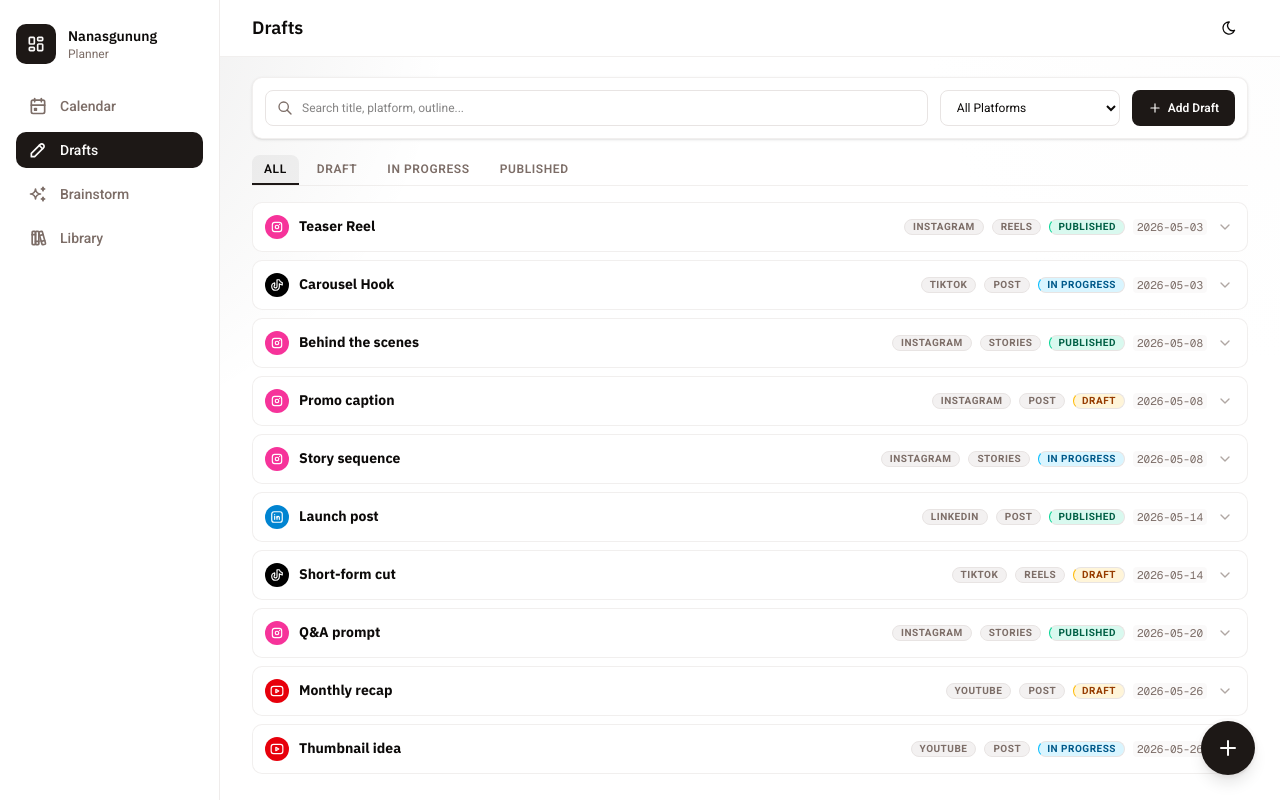
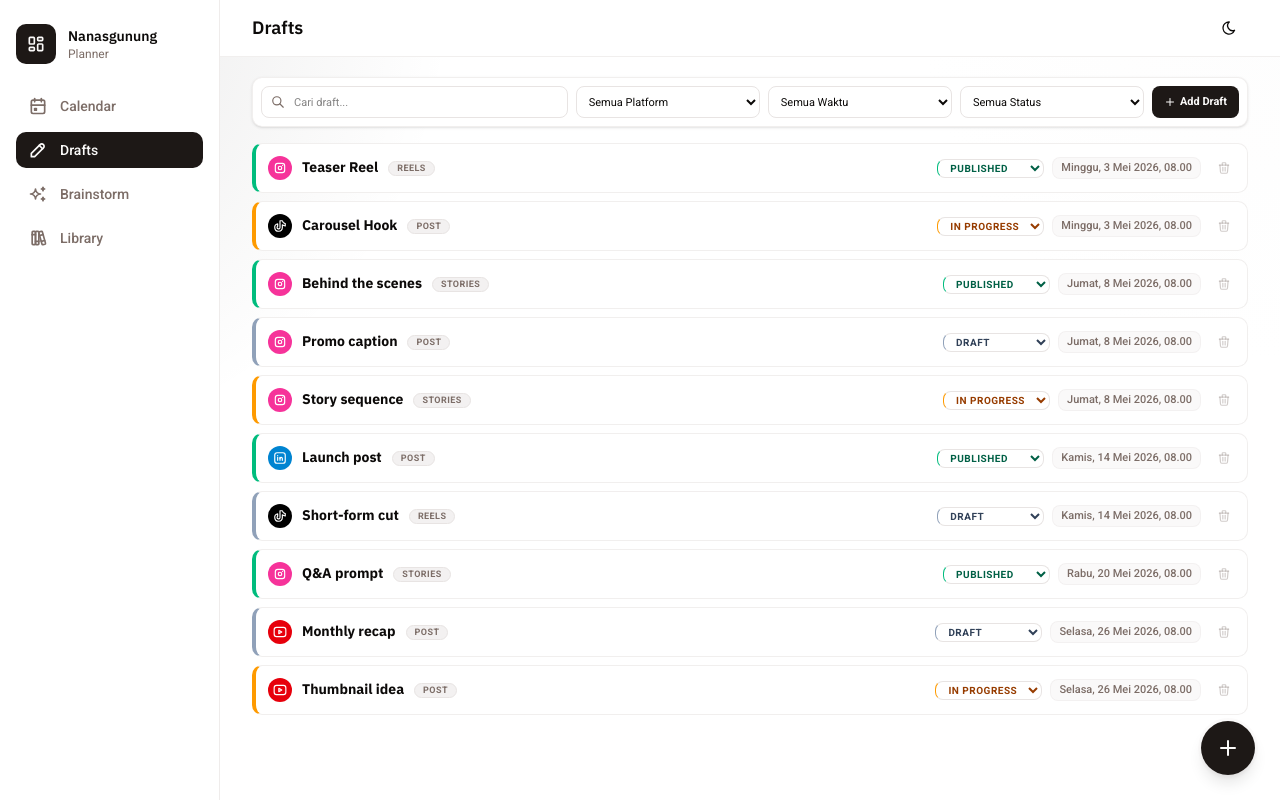
Before and after one commit to nasgunawann/nanasgunung-planner, a Next.js app: page /drafts in a window 1280 px wide. Built offline with nearby package versions, Linux system fonts and the light colour scheme.

Commit message:
feat: enhance date handling in drafts with datetime-local input and improved formatting

```diff
--- a/src/app/(planner)/calendar/page.tsx
+++ b/src/app/(planner)/calendar/page.tsx
@@ -264,7 +264,7 @@ export default function CalendarPage() {
                   category: category || "Post",
                   status: status || "Draft",
                   content: content || "",
-                  date: format(selectedDate, "yyyy-MM-dd"),
+                  date: format(selectedDate, "yyyy-MM-dd") + "T08:00",
                 });
 
                 closeModal();
--- a/src/app/(planner)/drafts/page.tsx
+++ b/src/app/(planner)/drafts/page.tsx
@@ -16,11 +16,16 @@ import {
   IconBrandYoutube,
   IconSearch,
   IconTrash,
-  IconEdit,
   IconPlus,
-  IconChevronDown,
-  IconChevronUp,
+  IconChevronLeft,
+  IconChevronRight,
 } from "@tabler/icons-react";
+import {
+  formatFriendlyIndonesianDate,
+  isDateToday,
+  isDateThisWeek,
+  isDateThisMonth,
+} from "@/lib/date-utils";
 
 const platformIconMap: Record<string, ComponentType<{ className?: string }>> = {
   Instagram: IconBrandInstagram,
@@ -30,20 +35,47 @@ const platformIconMap: Record<string, ComponentType<{ className?: string }>> = {
 };
 
 export default function DraftsPage() {
-  const { drafts, deleteDraft, addDraft } = useDrafts();
-  const [expandedId, setExpandedId] = useState<string | null>(null);
+  const { drafts, deleteDraft, addDraft, updateDraft } = useDrafts();
 
   // Filter States
   const [searchQuery, setSearchQuery] = useState("");
   const [selectedPlatform, setSelectedPlatform] = useState("All");
   const [selectedStatus, setSelectedStatus] = useState("All");
+  const [timeFilter, setTimeFilter] = useState("All"); // "All", "Today", "ThisWeek", "ThisMonth"
+
+  // Pagination State - 10 items per page as requested
+  const [currentPage, setCurrentPage] = useState(1);
+  const ITEMS_PER_PAGE = 10;
 
   const platformOptions = ["All", "Instagram", "TikTok", "LinkedIn", "YouTube"];
   const statusTabOptions = ["All", "Draft", "In progress", "Published"];
+  const timeFilterOptions = [
+    { value: "All", label: "Semua Waktu" },
+    { value: "Today", label: "Hari Ini" },
+    { value: "ThisWeek", label: "Minggu Ini" },
+    { value: "ThisMonth", label: "Bulan Ini" },
+  ];
 
-  function toggleExpand(id: string) {
-    setExpandedId((prev) => (prev === id ? null : id));
-  }
+  // Reset pagination on filter adjustments to prevent out-of-bound errors
+  const handleSearchChange = (val: string) => {
+    setSearchQuery(val);
+    setCurrentPage(1);
+  };
+
+  const handlePlatformChange = (val: string) => {
+    setSelectedPlatform(val);
+    setCurrentPage(1);
+  };
+
+  const handleStatusChange = (val: string) => {
+    setSelectedStatus(val);
+    setCurrentPage(1);
+  };
+
+  const handleTimeChange = (val: string) => {
+    setTimeFilter(val);
+    setCurrentPage(1);
+  };
 
   // Filter Logic
   const filteredDrafts = drafts.filter((d) => {
@@ -59,34 +91,76 @@ export default function DraftsPage() {
       selectedStatus === "All" ||
       normalized.toLowerCase() === selectedStatus.toLowerCase();
 
-    return matchesSearch && matchesPlatform && matchesStatus;
+    const matchesTime = (() => {
+      if (timeFilter === "All") return true;
+      if (timeFilter === "Today") return isDateToday(d.date);
+      if (timeFilter === "ThisWeek") return isDateThisWeek(d.date);
+      if (timeFilter === "ThisMonth") return isDateThisMonth(d.date);
+      return true;
+    })();
+
+    return matchesSearch && matchesPlatform && matchesStatus && matchesTime;
   });
+
+  // Pagination Logic
+  const totalPages = Math.ceil(filteredDrafts.length / ITEMS_PER_PAGE);
+  const startIndex = (currentPage - 1) * ITEMS_PER_PAGE;
+  const paginatedDrafts = filteredDrafts.slice(
+    startIndex,
+    startIndex + ITEMS_PER_PAGE
+  );
 
   return (
     <div className="space-y-4">
-      {/* Simple Control Panel */}
-      <div className="grid gap-3 sm:grid-cols-[1fr_180px_auto] bg-card border border-border/60 p-3 rounded-lg shadow-sm">
+      {/* Consolidated Control Panel - Combined filters in a single sleek row */}
+      <div className="grid gap-2 grid-cols-1 sm:grid-cols-[2fr_1.2fr_1.2fr_1.2fr_auto] items-center bg-card border border-border/60 p-2 rounded-lg shadow-sm">
         {/* Search */}
         <div className="relative flex items-center">
-          <IconSearch className="absolute left-3 size-4 text-muted-foreground" />
+          <IconSearch className="absolute left-2.5 size-3.5 text-muted-foreground" />
           <input
             type="text"
-            placeholder="Search title, platform, outline..."
+            placeholder="Cari draft..."
             value={searchQuery}
-            onChange={(e) => setSearchQuery(e.target.value)}
-            className="h-9 w-full rounded-md border border-border bg-background pl-9 pr-4 text-xs outline-none focus:border-primary/50"
+            onChange={(e) => handleSearchChange(e.target.value)}
+            className="h-8 w-full rounded-md border border-border bg-background pl-8 pr-3 text-[11px] outline-none focus:border-primary/50"
           />
         </div>
 
         {/* Platform Dropdown */}
         <select
           value={selectedPlatform}
-          onChange={(e) => setSelectedPlatform(e.target.value)}
-          className="h-9 rounded-md border border-border bg-background px-3 text-xs outline-none focus:border-primary/50"
+          onChange={(e) => handlePlatformChange(e.target.value)}
+          className="h-8 rounded-md border border-border bg-background px-2 text-[11px] outline-none focus:border-primary/50 cursor-pointer"
         >
           {platformOptions.map((plat) => (
             <option key={plat} value={plat}>
-              {plat === "All" ? "All Platforms" : plat}
+              {plat === "All" ? "Semua Platform" : plat}
+            </option>
+          ))}
+        </select>
+
+        {/* Time Filter Dropdown */}
+        <select
+          value={timeFilter}
+          onChange={(e) => handleTimeChange(e.target.value)}
+          className="h-8 rounded-md border border-border bg-background px-2 text-[11px] outline-none focus:border-primary/50 cursor-pointer"
+        >
+          {timeFilterOptions.map((opt) => (
+            <option key={opt.value} value={opt.value}>
+              {opt.label}
+            </option>
+          ))}
+        </select>
+
+        {/* Status Dropdown */}
+        <select
+          value={selectedStatus}
+          onChange={(e) => handleStatusChange(e.target.value)}
+          className="h-8 rounded-md border border-border bg-background px-2 text-[11px] outline-none focus:border-primary/50 cursor-pointer"
+        >
+          {statusTabOptions.map((statusTab) => (
+            <option key={statusTab} value={statusTab}>
+              {statusTab === "All" ? "Semua Status" : statusTab}
             </option>
           ))}
         </select>
@@ -96,66 +170,50 @@ export default function DraftsPage() {
           type="button"
           onClick={() => {
             const now = new Date();
-            const dateStr = `${now.getFullYear()}-${String(now.getMonth() + 1).padStart(2, "0")}-${String(now.getDate()).padStart(2, "0")}`;
+            const dateStr = `${now.getFullYear()}-${String(
+              now.getMonth() + 1
+            ).padStart(2, "0")}-${String(now.getDate()).padStart(
+              2,
+              "0"
+            )}T08:00`;
             addDraft({
               title: "New Draft Concept",
-              platform: selectedPlatform !== "All" ? selectedPlatform : "Instagram",
+              platform:
+                selectedPlatform !== "All" ? selectedPlatform : "Instagram",
               category: "Post",
               status: "Draft",
               content: "",
               date: dateStr,
             });
           }}
-          className="flex h-9 items-center justify-center gap-1.5 rounded-md bg-primary px-4 text-xs font-semibold text-primary-foreground hover:bg-primary/95 transition-colors"
+          className="flex h-8 items-center justify-center gap-1 rounded-md bg-primary px-3 text-[11px] font-bold text-primary-foreground hover:bg-primary/95 transition-colors"
         >
-          <IconPlus className="size-3.5" />
+          <IconPlus className="size-3" />
           Add Draft
         </button>
       </div>
 
-      {/* Simple Status Filter Tabs */}
-      <div className="flex gap-1.5 border-b border-border/60 pb-1 text-xs">
-        {statusTabOptions.map((statusTab) => (
-          <button
-            key={statusTab}
-            type="button"
-            onClick={() => setSelectedStatus(statusTab)}
-            className={[
-              "px-3 py-1.5 font-semibold uppercase tracking-wider rounded-t-md transition-colors -mb-1 border-b-2",
-              selectedStatus === statusTab
-                ? "border-primary text-foreground bg-primary/5 font-bold"
-                : "border-transparent text-muted-foreground hover:text-foreground",
-            ].join(" ")}
-          >
-            {statusTab}
-          </button>
-        ))}
-      </div>
-
-      {/* Accordion list */}
-      {filteredDrafts.length > 0 ? (
+      {/* Glanceable Drafts List */}
+      {paginatedDrafts.length > 0 ? (
         <div className="space-y-2">
-          {filteredDrafts.map((d) => {
+          {paginatedDrafts.map((d) => {
             const status = normalizeStatus(d.status);
-            const statusTheme = statusAccentMap[status] ?? statusAccentMap.Default;
+            const statusTheme =
+              statusAccentMap[status] ?? statusAccentMap.Default;
             const Icon = platformIconMap[d.platform ?? ""];
-            const isExpanded = expandedId === d.id;
 
             return (
-              <div
+              <Link
                 key={d.id}
+                href={`/drafts/${d.id}`}
                 className={[
-                  "rounded-lg border border-border/60 bg-card overflow-hidden transition-all",
-                  isExpanded ? "border-primary/45 shadow-sm" : "hover:border-border",
+                  "block rounded-lg border border-border/60 bg-card overflow-hidden transition-all hover:border-y-primary/40 hover:border-r-primary/40 hover:shadow-sm border-l-4",
+                  statusTheme.border,
                 ].join(" ")}
               >
-                {/* Horizontal compact row (Header) */}
-                <button
-                  type="button"
-                  onClick={() => toggleExpand(d.id)}
-                  className="w-full flex flex-col sm:flex-row sm:items-center justify-between gap-3 p-3 text-left transition-colors hover:bg-muted/15"
-                >
-                  {/* Left: Platform Icon + Title */}
+                {/* Horizontal compact row */}
+                <div className="flex flex-col sm:flex-row sm:items-center justify-between gap-3 p-3">
+                  {/* Left: Platform Icon + Title + Format Badge */}
                   <div className="flex items-center gap-2.5 min-w-0 flex-1">
                     {Icon ? (
                       <span
@@ -167,99 +225,86 @@ export default function DraftsPage() {
                         <Icon className="h-3.5 w-3.5 text-white" />
                       </span>
                     ) : null}
-                    <h3 className="truncate text-sm font-bold font-heading text-foreground leading-tight">
+
+                    {/* Truncated Title for perfect spacing */}
+                    <h3 className="truncate text-sm font-bold font-heading text-foreground leading-tight max-w-[140px] sm:max-w-[280px] md:max-w-[380px]">
                       {d.title}
                     </h3>
-                  </div>
 
-                  {/* Middle & Right: Unified Badges, Date, and Chevron */}
-                  <div className="flex flex-wrap items-center gap-2 text-[10px] sm:shrink-0">
-                    {/* Platform Badge */}
-                    {d.platform ? (
-                      <span className="bg-muted text-muted-foreground border border-border px-2 py-0.5 rounded-md font-bold uppercase tracking-wider leading-none">
-                        {d.platform}
-                      </span>
-                    ) : null}
-
-                    {/* Category Badge */}
+                    {/* Format/Category Badge nestled inline */}
                     {d.category ? (
-                      <span className="bg-muted text-muted-foreground border border-border px-2 py-0.5 rounded-md font-bold uppercase tracking-wider leading-none">
+                      <span className="bg-muted text-muted-foreground border border-border px-2 py-0.5 rounded-md font-bold uppercase tracking-wider text-[9px] leading-none shrink-0">
                         {contentCategoryLabelMap[d.category] ?? d.category}
                       </span>
                     ) : null}
+                  </div>
 
-                    {/* Status Badge */}
-                    <span
+                  {/* Right: Status Dropdown, Friendly Date, and Delete Button */}
+                  <div className="flex flex-wrap items-center gap-2 text-[10px] sm:shrink-0">
+                    {/* Interactive Quick Status Dropdown */}
+                    <select
+                      value={status}
+                      onClick={(e) => {
+                        e.preventDefault(); // Prevents navigating to detail page
+                        e.stopPropagation(); // Prevents link event bubbling
+                      }}
+                      onChange={(e) => {
+                        e.preventDefault();
+                        e.stopPropagation();
+                        updateDraft(d.id, { status: e.target.value });
+                      }}
                       className={[
-                        "border px-2 py-0.5 rounded-md font-bold uppercase tracking-wider leading-none",
+                        "border px-2 py-0.5 rounded-md font-bold uppercase tracking-wider text-[10px] leading-none cursor-pointer bg-transparent outline-none focus:ring-1 focus:ring-primary/40 transition-colors duration-150 select-none",
                         statusTheme.bg,
                         statusTheme.chipText,
                         statusTheme.border,
                       ].join(" ")}
                     >
-                      {status}
+                      <option
+                        value="Draft"
+                        className="bg-background text-foreground font-sans uppercase font-bold text-[10px]"
+                      >
+                        Draft
+                      </option>
+                      <option
+                        value="In progress"
+                        className="bg-background text-foreground font-sans uppercase font-bold text-[10px]"
+                      >
+                        In progress
+                      </option>
+                      <option
+                        value="Published"
+                        className="bg-background text-foreground font-sans uppercase font-bold text-[10px]"
+                      >
+                        Published
+                      </option>
+                    </select>
+
+                    {/* Friendly Localized Date */}
+                    <span className="text-[11px] font-medium text-muted-foreground px-2 py-0.5 bg-muted/40 border border-border/40 rounded-md">
+                      {formatFriendlyIndonesianDate(d.date)}
                     </span>
 
-                    {/* Date */}
-                    <span className="text-[11px] font-mono text-muted-foreground px-1 bg-muted/40 rounded">
-                      {d.date || "No date"}
-                    </span>
-
-                    {/* Expand indicator */}
-                    <span className="text-muted-foreground/60 p-0.5">
-                      {isExpanded ? (
-                        <IconChevronUp className="size-4" />
-                      ) : (
-                        <IconChevronDown className="size-4" />
-                      )}
-                    </span>
+                    {/* Quick Delete button (Stops link navigation) */}
+                    <button
+                      type="button"
+                      onClick={(e) => {
+                        e.preventDefault(); // Prevents navigating to the detail workspace
+                        e.stopPropagation(); // Prevents event bubbling
+                        if (
+                          confirm(`Delete "${d.title}"? This cannot be undone.`)
+                        ) {
+                          deleteDraft(d.id);
+                        }
+                      }}
+                      className="p-1 rounded text-muted-foreground/35 hover:text-red-500 hover:bg-red-500/5 transition-all ml-1 shrink-0"
+                      title="Delete Draft"
+                    >
+                      <IconTrash className="size-3.5" />
+                    </button>
                   </div>
-                </button>
-
-                {/* Expanded Script Outline Tray */}
-                {isExpanded ? (
-                  <div className="border-t border-border/40 bg-muted/5 p-4 space-y-3 animate-in slide-in-from-top-1 duration-150">
-                    <div className="space-y-1.5">
-                      <div className="text-[10px] uppercase tracking-wider font-bold text-muted-foreground flex justify-between">
-                        <span>Script & Storyboard Outline</span>
-                        <span className="font-normal font-mono text-[9px]">Last modified {d.updatedAt}</span>
-                      </div>
-                      <div className="rounded border border-border/50 bg-background p-3 text-[11px] text-muted-foreground font-mono leading-relaxed whitespace-pre-line max-h-[160px] overflow-y-auto">
-                        {d.content || (
-                          <span className="italic text-muted-foreground/35">
-                            No storyboard script added yet. Click edit to draft content.
-                          </span>
-                        )}
-                      </div>
-                    </div>
-
-                    {/* Tray actions */}
-                    <div className="flex justify-end gap-2 border-t border-border/40 pt-2.5">
-                      <Link
-                        href={`/drafts/${d.id}`}
-                        onClick={(e) => e.stopPropagation()}
-                        className="flex items-center gap-1.5 rounded-md border border-border bg-background hover:bg-muted px-2.5 py-1 text-xs font-semibold text-foreground transition-colors"
-                      >
-                        <IconEdit className="size-3.5" />
-                        Edit Draft
-                      </Link>
-                      <button
-                        type="button"
-                        onClick={(e) => {
-                          e.stopPropagation();
-                          if (confirm(`Delete "${d.title}"? This cannot be undone.`)) {
-                            deleteDraft(d.id);
-                          }
-                        }}
-                        className="flex items-center gap-1.5 rounded-md border border-red-500/10 bg-background hover:bg-red-500/5 px-2.5 py-1 text-xs font-semibold text-red-500 transition-colors"
-                      >
-                        <IconTrash className="size-3.5" />
-                        Delete
-                      </button>
-                    </div>
-                  </div>
-                ) : null}
-              </div>
+                </div>
+              </Link>
             );
           })}
         </div>
@@ -267,10 +312,40 @@ export default function DraftsPage() {
         <div className="flex flex-col items-center justify-center rounded-lg border border-dashed border-border/80 p-10 text-center bg-card">
           <p className="text-sm font-bold">No matching drafts found</p>
           <p className="text-xs text-muted-foreground mt-0.5 max-w-[280px]">
-            Try adjusting search queries or select different platform/status filters.
+            Try adjusting search queries or select different platform/status
+            filters.
           </p>
         </div>
       )}
+
+      {/* Pagination Controls - Placed at the bottom-left with compact chevrons */}
+      {totalPages > 1 ? (
+        <div className="flex justify-start items-center border-t border-border/60 pt-4 mt-6">
+          <div className="flex items-center gap-2 bg-muted/40 p-1 border border-border/40 rounded-lg shadow-sm">
+            <button
+              type="button"
+              disabled={currentPage === 1}
+              onClick={() => setCurrentPage((p) => Math.max(p - 1, 1))}
+              className="inline-flex size-7 items-center justify-center rounded-md border border-border bg-card hover:bg-muted text-foreground transition-all disabled:opacity-40 disabled:hover:bg-card"
+              title="Halaman Sebelumnya"
+            >
+              <IconChevronLeft className="size-3.5" />
+            </button>
+            <span className="text-[11px] text-muted-foreground font-mono font-bold px-2 select-none">
+              {currentPage}/{totalPages}
+            </span>
+            <button
+              type="button"
+              disabled={currentPage === totalPages}
+              onClick={() => setCurrentPage((p) => Math.min(p + 1, totalPages))}
+              className="inline-flex size-7 items-center justify-center rounded-md border border-border bg-card hover:bg-muted text-foreground transition-all disabled:opacity-40 disabled:hover:bg-card"
+              title="Halaman Berikutnya"
+            >
+              <IconChevronRight className="size-3.5" />
+            </button>
+          </div>
+        </div>
+      ) : null}
     </div>
   );
 }
--- /dev/null
+++ b/src/lib/date-utils.ts
@@ -0,0 +1,129 @@
+import {
+  isToday as fnsIsToday,
+  isThisWeek as fnsIsThisWeek,
+  isThisMonth as fnsIsThisMonth
+} from "date-fns";
+
+/**
+ * Safely parses a date string (either YYYY-MM-DD or YYYY-MM-DDTHH:mm)
+ * and returns a standard JS Date object in local time.
+ */
+export const parseLocalDate = (dateStr?: string): Date | null => {
+  if (!dateStr) return null;
+  try {
+    let dateObj: Date;
+    if (dateStr.includes("T")) {
+      dateObj = new Date(dateStr);
+    } else {
+      // Just date part, e.g. 2026-05-28
+      const parts = dateStr.split("-");
+      const year = parseInt(parts[0], 10);
+      const month = parseInt(parts[1], 10) - 1;
+      const day = parseInt(parts[2], 10);
+      // Default to 08:00 if no time is specified
+      dateObj = new Date(year, month, day, 8, 0);
+    }
+
+    if (isNaN(dateObj.getTime())) return null;
+    return dateObj;
+  } catch (e) {
+    return null;
+  }
+};
+
+/**
+ * Formats a date string into a friendly, human-readable Indonesian date format.
+ * Example: "Rabu, 28 Mei 2026, 08.00"
+ */
+export const formatFriendlyIndonesianDate = (dateStr?: string): string => {
+  if (!dateStr) return "Belum dijadwalkan";
+
+  const dateObj = parseLocalDate(dateStr);
+  if (!dateObj) return dateStr;
+
+  try {
+    const days = [
+      "Minggu",
+      "Senin",
+      "Selasa",
+      "Rabu",
+      "Kamis",
+      "Jumat",
+      "Sabtu"
+    ];
+
+    const months = [
+      "Januari",
+      "Februari",
+      "Maret",
+      "April",
+      "Mei",
+      "Juni",
+      "Juli",
+      "Agustus",
+      "September",
+      "Oktober",
+      "November",
+      "Desember"
+    ];
+
+    const dayName = days[dateObj.getDay()];
+    const dateNum = dateObj.getDate();
+    const monthName = months[dateObj.getMonth()];
+    const yearNum = dateObj.getFullYear();
+    const hoursStr = String(dateObj.getHours()).padStart(2, "0");
+    const minutesStr = String(dateObj.getMinutes()).padStart(2, "0");
+
+    return `${dayName}, ${dateNum} ${monthName} ${yearNum}, ${hoursStr}.${minutesStr}`;
+  } catch (e) {
+    return dateStr;
+  }
+};
+
+/**
+ * Checks if the parsed date string is today.
+ */
+export const isDateToday = (dateStr?: string): boolean => {
+  if (!dateStr) return false;
+  const parsed = parseLocalDate(dateStr);
+  if (!parsed) return false;
+  return fnsIsToday(parsed);
+};
+
+/**
+ * Checks if the parsed date string falls within the current week.
+ * Assumes week starts on Monday.
+ */
+export const isDateThisWeek = (dateStr?: string): boolean => {
+  if (!dateStr) return false;
+  const parsed = parseLocalDate(dateStr);
+  if (!parsed) return false;
+  return fnsIsThisWeek(parsed, { weekStartsOn: 1 });
+};
+
+/**
+ * Checks if the parsed date string is within the current month.
+ */
+export const isDateThisMonth = (dateStr?: string): boolean => {
+  if (!dateStr) return false;
+  const parsed = parseLocalDate(dateStr);
+  if (!parsed) return false;
+  return fnsIsThisMonth(parsed);
+};
+
+/**
+ * Converts any parsed date string to a YYYY-MM-DDTHH:mm format for datetime-local input fields.
+ */
+export const formatToDatetimeLocalValue = (dateStr?: string): string => {
+  if (!dateStr) return "";
+  const dateObj = parseLocalDate(dateStr);
+  if (!dateObj) return "";
+
+  const yyyy = dateObj.getFullYear();
+  const mm = String(dateObj.getMonth() + 1).padStart(2, "0");
+  const dd = String(dateObj.getDate()).padStart(2, "0");
+  const hh = String(dateObj.getHours()).padStart(2, "0");
+  const min = String(dateObj.getMinutes()).padStart(2, "0");
+
+  return `${yyyy}-${mm}-${dd}T${hh}:${min}`;
+};
--- a/src/lib/platform-map.ts
+++ b/src/lib/platform-map.ts
@@ -11,21 +11,21 @@ export const statusAccentMap: Record<
   { border: string; title: string; bg: string; chipText: string }
 > = {
   Draft: {
-    border: "border-l-amber-400",
+    border: "border-l-slate-400 dark:border-l-slate-500",
+    title: "text-slate-600 dark:text-slate-400",
+    bg: "bg-slate-500/10 dark:bg-slate-500/15",
+    chipText: "text-slate-700 dark:text-slate-300",
+  },
+  "In progress": {
+    border: "border-l-amber-500",
     title: "text-amber-700 dark:text-amber-300",
-    bg: "bg-amber-400/15",
+    bg: "bg-amber-500/15",
     chipText: "text-amber-800 dark:text-amber-200",
   },
-  "In progress": {
-    border: "border-l-sky-400",
-    title: "text-sky-700 dark:text-sky-300",
-    bg: "bg-sky-400/15",
-    chipText: "text-sky-800 dark:text-sky-200",
-  },
   Published: {
-    border: "border-l-emerald-400",
+    border: "border-l-emerald-500",
     title: "text-emerald-700 dark:text-emerald-300",
-    bg: "bg-emerald-400/15",
+    bg: "bg-emerald-500/15",
     chipText: "text-emerald-800 dark:text-emerald-200",
   },
   Default: {
```
Also changed, not shown: src/app/(planner)/drafts/[id]/page.tsx (+4 -3 lines).
